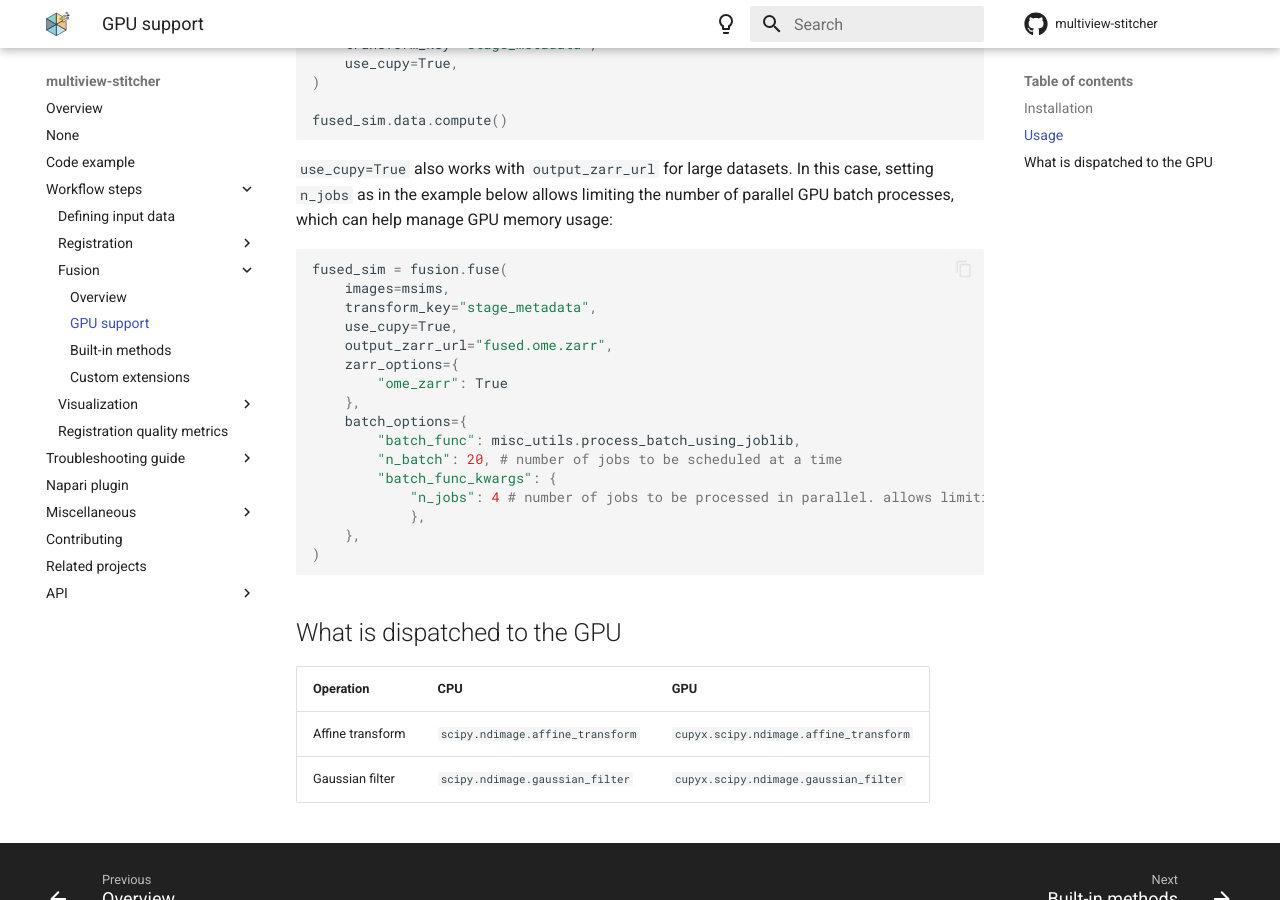
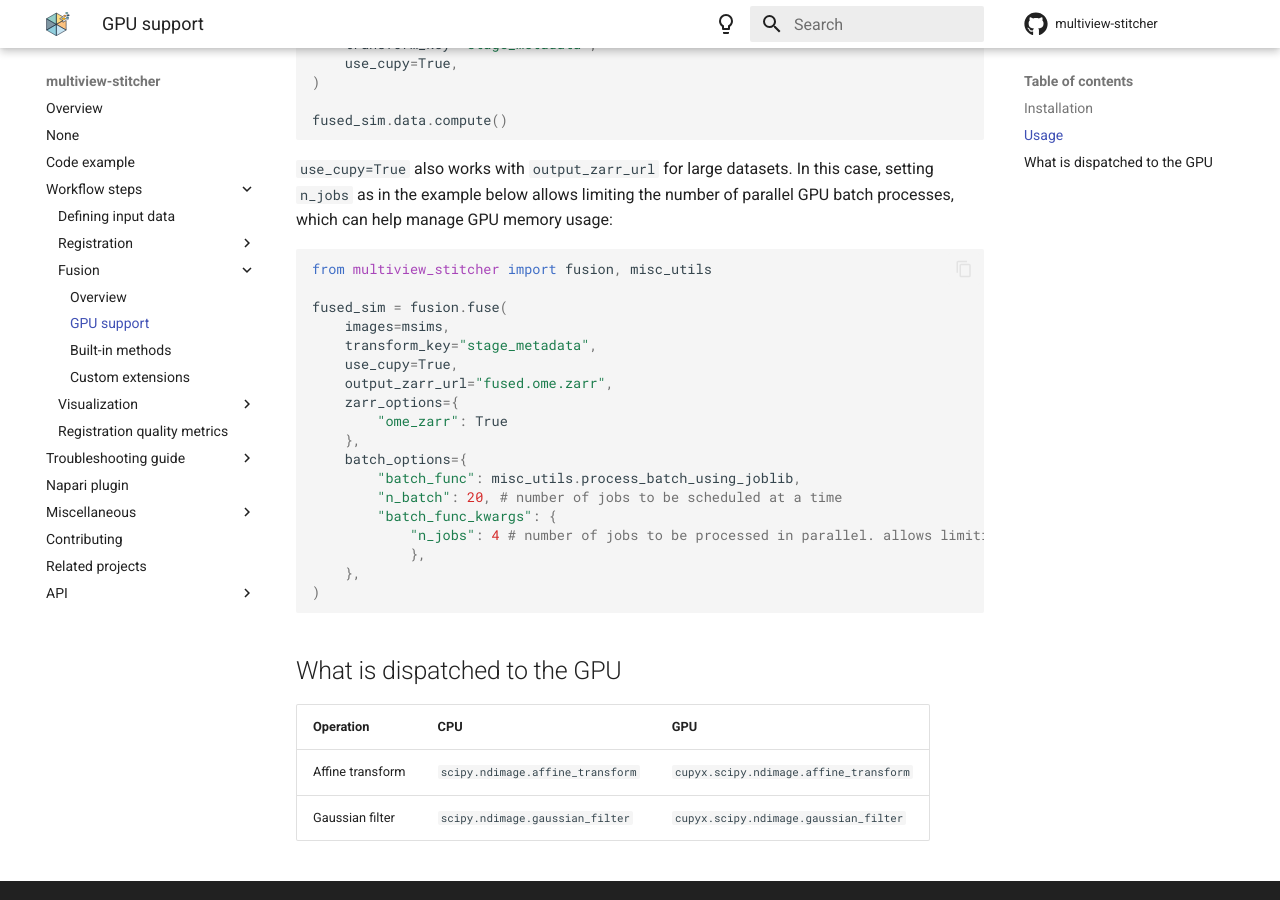
Before and after one commit to multiview-stitcher/multiview-stitcher, an MkDocs documentation site: the page built from docs/gpu_support.md, in a window 1280 px wide and 900 px high, scrolled down 516 px. Built offline with MkDocs 1.6.1 and Material for MkDocs 9.7.7, drawn with Linux system fonts in a browser that asks for light colours; comment, search, counter and statistics services are not loaded; the version menu is left out.

Commit message:
Update docs

````diff
--- a/docs/gpu_support.md
+++ b/docs/gpu_support.md
@@ -23,6 +23,8 @@ fused_sim.data.compute()
 `use_cupy=True` also works with `output_zarr_url` for large datasets. In this case, setting `n_jobs` as in the example below allows limiting the number of parallel GPU batch processes, which can help manage GPU memory usage:
 
 ```python
+from multiview_stitcher import fusion, misc_utils
+
 fused_sim = fusion.fuse(
     images=msims,
     transform_key="stage_metadata",
````
Also changed, not shown: docs/troubleshoot_fusion.md (+0 -1 lines).
